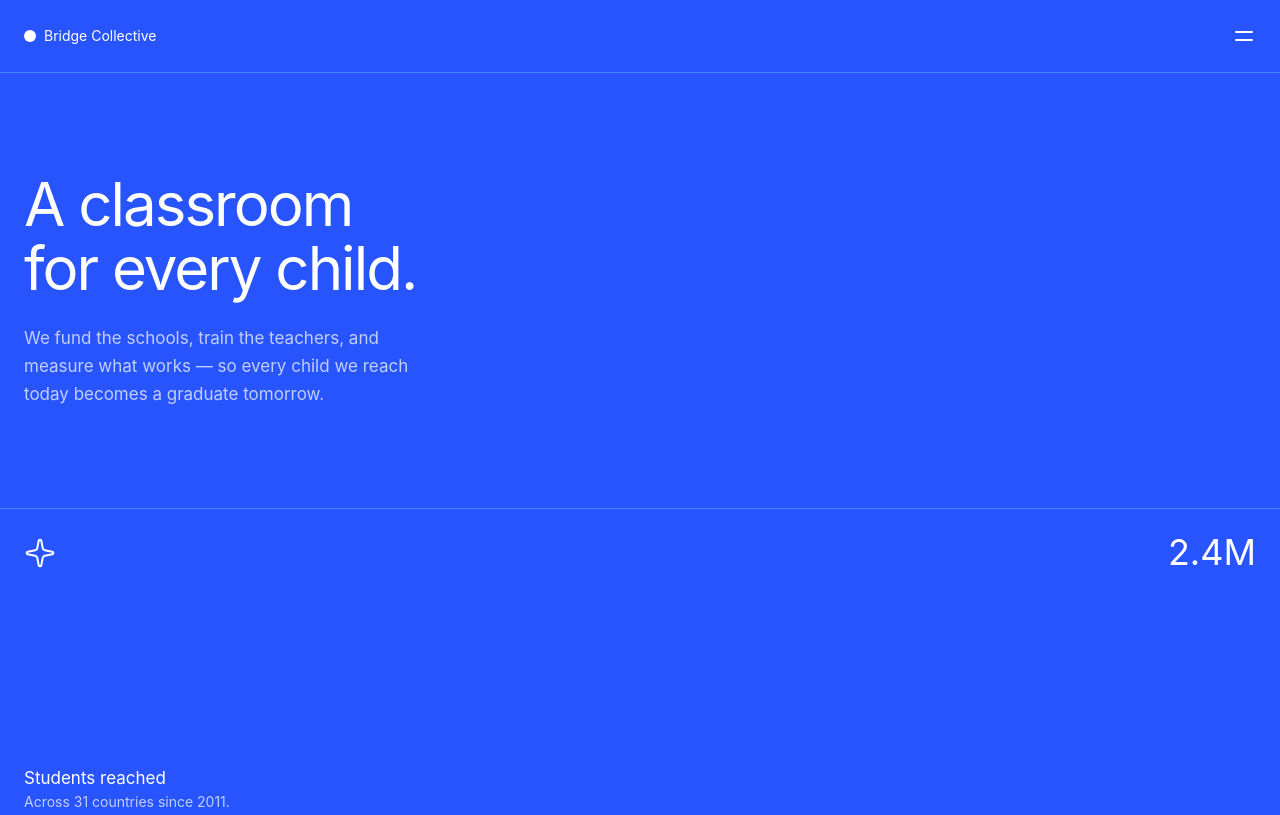
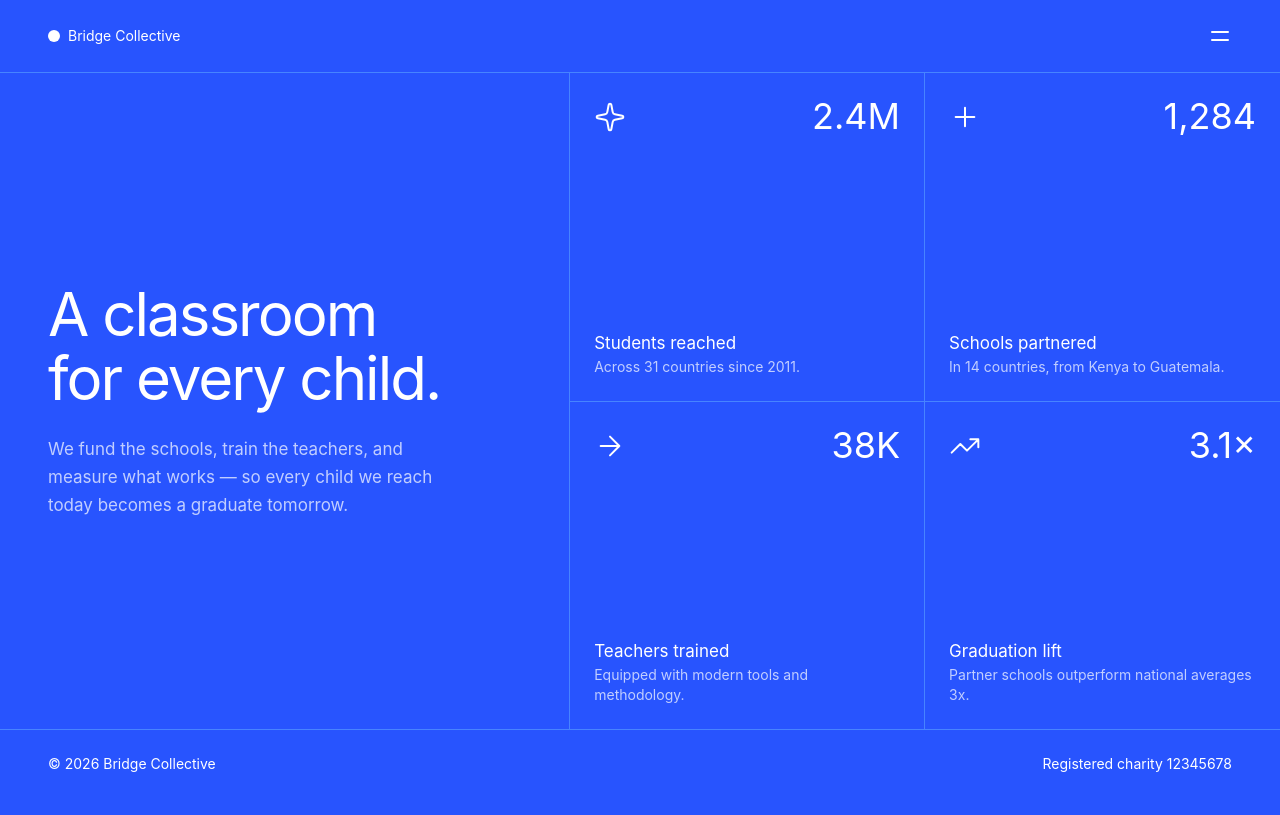
Before and after one commit to David-Henery4/Small-Grid-Landing, a website built with Vite: page index.html in a window 1280 px wide. Shown: the top 815 px of the page. Built offline with nearby package versions, Linux system fonts and the light colour scheme.

Commit message:
responsive-full-layout

```diff
--- a/index.html
+++ b/index.html
@@ -8,7 +8,7 @@
     <title>grid-landing</title>
   </head>
   <body class="bg-blue-700">
-    <nav class="flex justify-between items-center p-6">
+    <nav class="flex justify-between items-center p-6 mobile-lg:px-12">
       <div class="flex justify-center items-center gap-2">
         <span class="w-3 h-3 bg-white rounded-full inline-block"></span>
         <p class="text-preset-6 text-white">Bridge Collective</p>
@@ -18,8 +18,8 @@
       </div>
     </nav>
 
-    <main class="border-t border-b border-blue-400">
-      <header class="px-6 py-14 mobile:py-25">
+    <main class="border-t border-b border-blue-400 laptop:flex laptop:justify-center laptop:items-center">
+      <header class="px-6 py-14 mobile:py-25 mobile-lg:px-12 tablet:py-35.5 laptop:p-12 laptop:flex-2">
         <div class="w-full max-w-100">
           <h1 class="text-preset-1 text-white">A classroom for every child.</h1>
           <p class="text-blue-200 text-preset-5 mt-6">
@@ -29,9 +29,9 @@
         </div>
       </header>
 
-      <section>
+      <section class="tablet-sm:grid tablet-sm:grid-cols-2 laptop:flex-3 laptop:border-l laptop:border-blue-400">
         <div
-          class="p-6 h-82 grid content-between border-t border-blue-400 text-white"
+          class="p-6 h-82 grid content-between border-t border-blue-400 text-white tablet-sm:border-r laptop:border-t-0"
         >
           <div class="flex justify-between items-center" >
             <img src="/src/assets/images/icon-sparkle.svg" alt="" />
@@ -45,7 +45,7 @@
         </div>
 
         <div
-          class="p-6 h-82 grid content-between border-t border-blue-400 text-white"
+          class="p-6 h-82 grid content-between border-t border-blue-400 text-white laptop:border-t-0"
         >
           <div class="flex justify-between items-center">
             <img src="/src/assets/images/icon-plus.svg" alt="" />
@@ -59,7 +59,7 @@
         </div>
 
         <div
-          class="p-6 h-82 grid content-between border-t border-blue-400 text-white"
+          class="p-6 h-82 grid content-between border-t border-blue-400 text-white tablet-sm:border-r"
         >
           <div class="flex justify-between items-center" >
             <img src="/src/assets/images/icon-arrow-right.svg" alt="" />
@@ -90,7 +90,7 @@
       </section>
     </main>
 
-    <footer class="p-6 text-preset-6 text-white mobile:flex justify-between items-center">
+    <footer class="p-6 text-preset-6 text-white mobile:flex justify-between items-center mobile-lg:px-12">
       <p>© 2026 Bridge Collective</p>
       <p>Registered charity 12345678</p>
     </footer>
--- a/src/style.css
+++ b/src/style.css
@@ -5,6 +5,10 @@
   /* Breakpoints */
   --breakpoint-*: initial;
   --breakpoint-mobile: 28.75em; /* 460px */
+  --breakpoint-mobile-lg: 33.75em; /* 540px */
+  --breakpoint-tablet-sm: 40em; /* 640px */
+  --breakpoint-tablet: 48em; /* 768px */
+  --breakpoint-laptop: 66.75em; /* 1068px */
 
   /* Colours */
   --color-*: initial;
```
